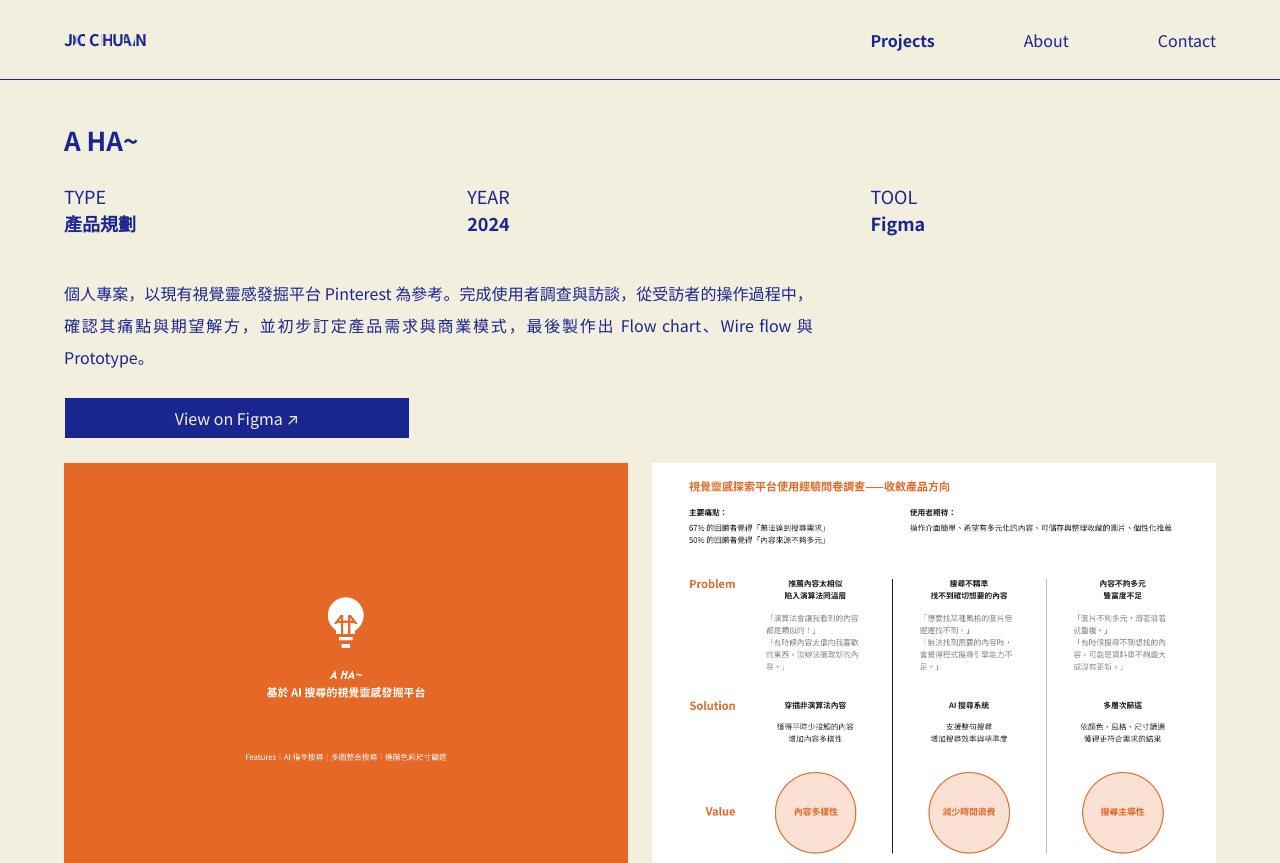
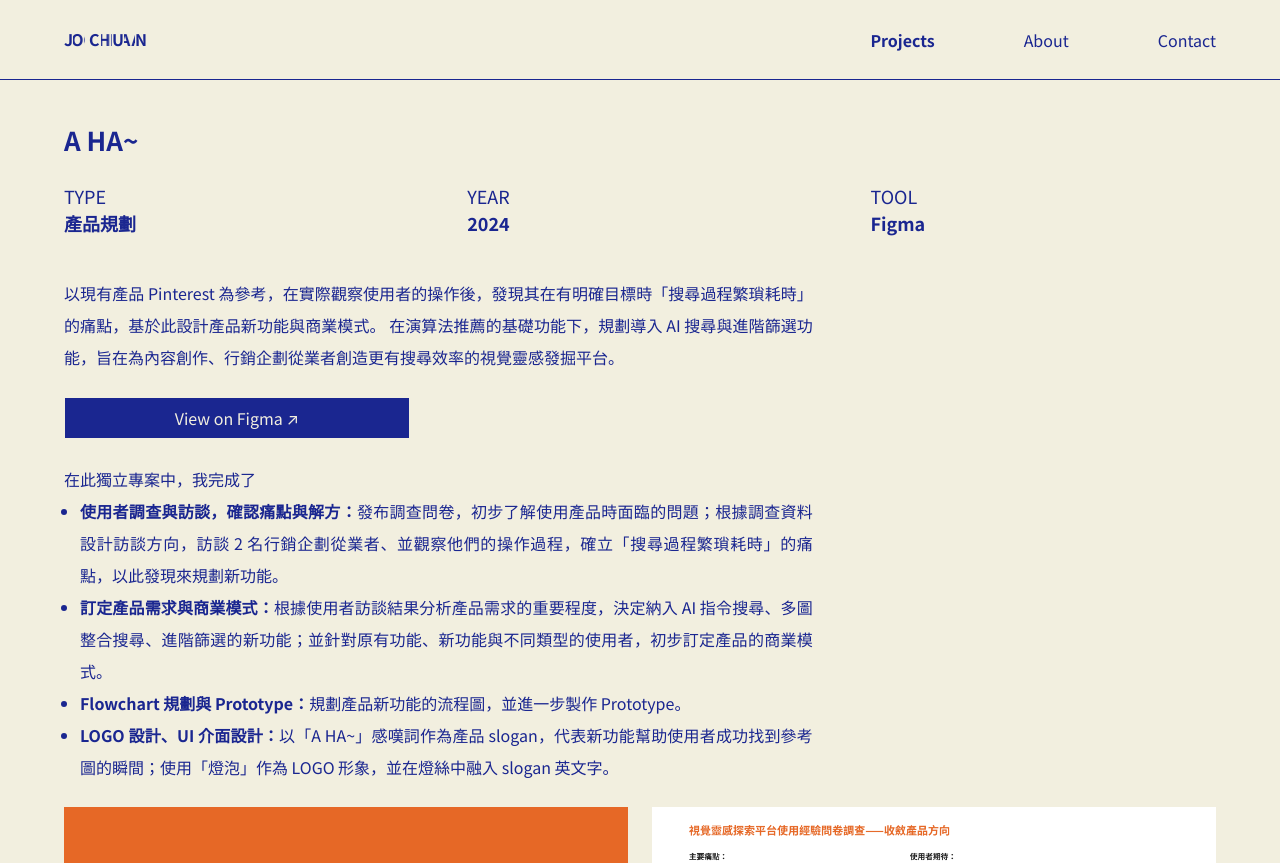
Before and after one commit to jochuany/jo-chuan-portfolio, a Next.js app: page /projects/aha in a window 1280 px wide. Shown: the top 863 px of the page. Built offline with nearby package versions, Linux system fonts and the light colour scheme.

Commit message:
update aha description
20260123

```diff
--- a/src/app/projects/aha/page.js
+++ b/src/app/projects/aha/page.js
@@ -46,13 +46,23 @@ export default function Aha() {
 
           <div className="w-full flex flex-col">
             <div className="md:w-[65%] text-justify text-[16px] mb-6 leading-8">
-              個人專案，以現有視覺靈感發掘平台 Pinterest 為參考。完成使用者調查與訪談，從受訪者的操作過程中，確認其痛點與期望解方，並初步訂定產品需求與商業模式，最後製作出 Flow chart、Wire flow 與 Prototype。
+              以現有產品 Pinterest 為參考，在實際觀察使用者的操作後，發現其在有明確目標時「搜尋過程繁瑣耗時」的痛點，基於此設計產品新功能與商業模式。
+              在演算法推薦的基礎功能下，規劃導入 AI 搜尋與進階篩選功能，旨在為內容創作、行銷企劃從業者創造更有搜尋效率的視覺靈感發掘平台。
             </div>
             <a href="https://www.figma.com/design/hrJbWzRWhuwEiSAa2Qg7jn/AHA?node-id=305-233&t=3N23Bhb5J4ErT9Ib-1" target="_blank"
               className="text-[16px] text-brand-bg text-center mb-6 py-2 md:w-[30%]
               bg-brand-text border hover:bg-brand-bg hover:text-brand-text hover:border-brand-text transition-all duration-300 ease">
               View on Figma &#x2197;
             </a>
+            <div className="md:w-[65%] text-justify text-[16px] mb-6 leading-8">
+              在此獨立專案中，我完成了<br />
+              <ul className="list-disc pl-4">
+                <li><strong>使用者調查與訪談，確認痛點與解方：</strong>發布調查問卷，初步了解使用產品時面臨的問題；根據調查資料設計訪談方向，訪談 2 名行銷企劃從業者、並觀察他們的操作過程，確立「搜尋過程繁瑣耗時」的痛點，以此發現來規劃新功能。</li>
+                <li><strong>訂定產品需求與商業模式：</strong>根據使用者訪談結果分析產品需求的重要程度，決定納入 AI 指令搜尋、多圖整合搜尋、進階篩選的新功能；並針對原有功能、新功能與不同類型的使用者，初步訂定產品的商業模式。</li>
+                <li><strong>Flowchart 規劃與 Prototype：</strong>規劃產品新功能的流程圖，並進一步製作 Prototype。</li>
+                <li><strong>LOGO 設計、UI 介面設計：</strong>以「A HA~」感嘆詞作為產品 slogan，代表新功能幫助使用者成功找到參考圖的瞬間；使用「燈泡」作為 LOGO 形象，並在燈絲中融入 slogan 英文字。</li>
+              </ul>
+            </div>
           </div>
 
           <div className="w-full grid grid-cols-1 gap-6 md:grid-cols-2">
```
